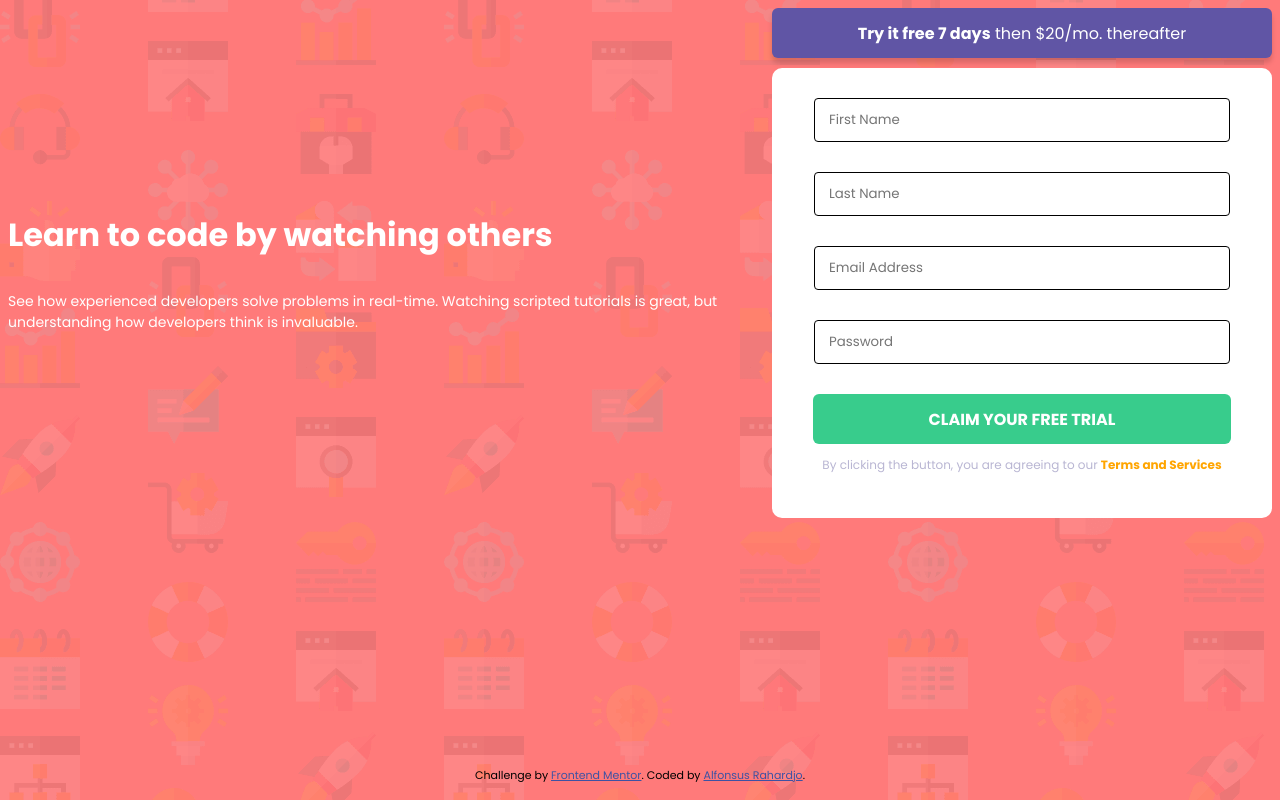
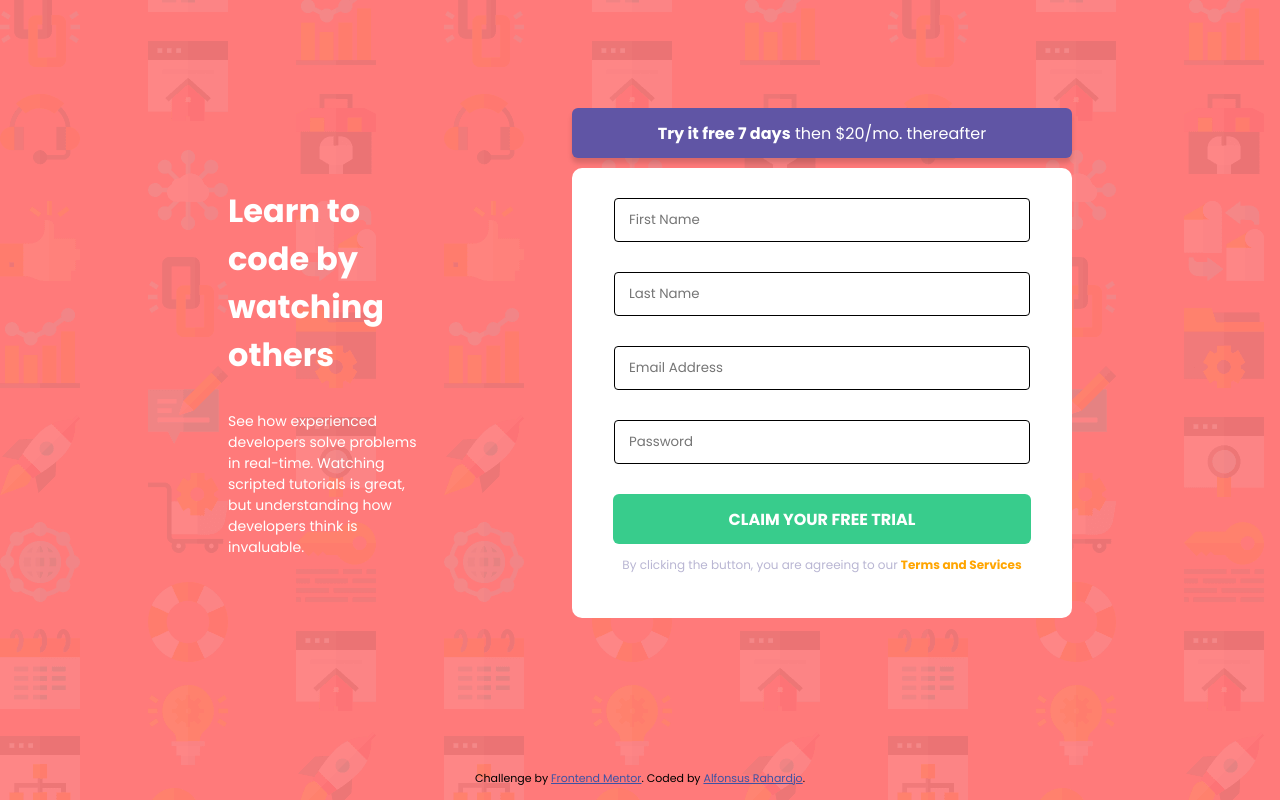
Before and after one commit to alfiekadalfie/intro-component-with-sign-up-form, a plain HTML site: page index.html in a window 1280 px wide. Drawn offline with Linux system fonts and the light colour scheme.

Commit message:
margin set

```diff
--- a/index.css
+++ b/index.css
@@ -1,6 +1,6 @@
 @import url('https://fonts.googleapis.com/css2?family=Poppins:wght@400;500;600;700&family=Roboto:wght@400;500;700&display=swap');
 
-.attribution { font-size: 11px; text-align: center; position: absolute; left: 0; right: 0; bottom: 5px;}
+.attribution { font-size: 11px; text-align: center; position: absolute; left: 0; right: 0; bottom: 2px;}
 .attribution a { color: hsl(228, 45%, 44%); }
 
 * {
@@ -10,14 +10,20 @@
 .container {
   display: flex;
   align-items: center;
+
+}
+
+.left-side, .right-side {
+  margin-top: 100px;
 }
 
 .left-side {
-
+  margin-left: 220px;
+  margin-right: 150px;
 }
 
 .right-side {
-
+  margin-right: 200px;
 }
 
 .learn-to-code {
@@ -104,3 +110,5 @@
   color: orange;
   font-weight: bold;
 }
+
+/*media query for mobile*/
```
